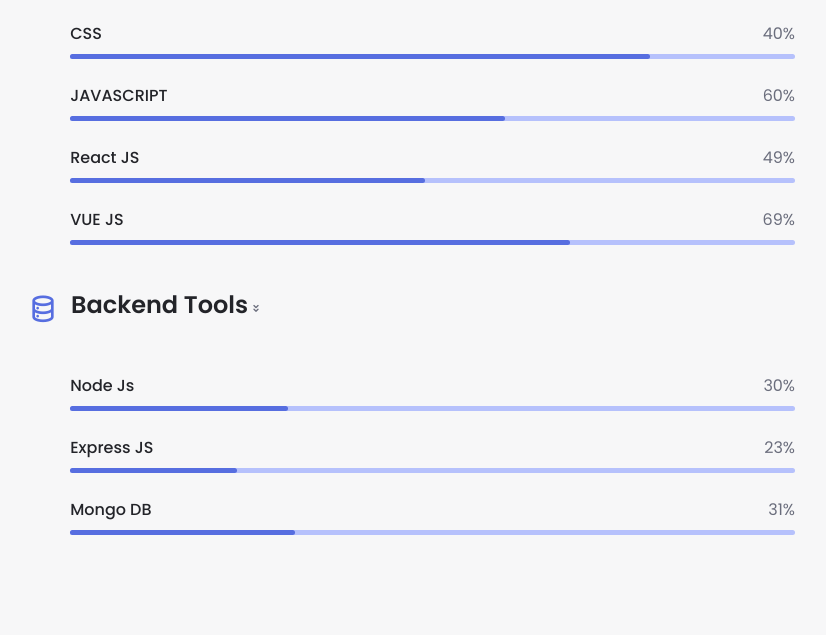
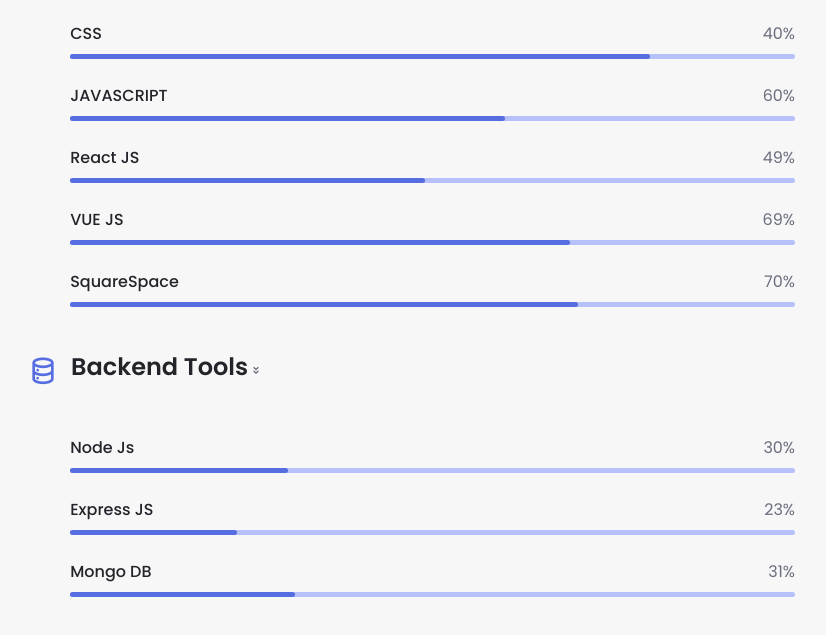
Before and after one commit to DaveOyangorin/portfolio, a plain HTML site: page index.html in a window 1280 px wide. Shown: the part 1430-2065 px from the top of the page, without its empty margins (229-1055 px from the left). Drawn offline with nearby package versions, Linux system fonts and the light colour scheme.

Commit message:
update profile

```diff
--- a/assets/css/styles.css
+++ b/assets/css/styles.css
@@ -445,6 +445,10 @@
     width: 69%;
 }
 
+.skills_squarespace{
+    width: 70%;
+}
+
 .skills_node{
     width: 30%;
 }
--- a/index.html
+++ b/index.html
@@ -196,6 +196,15 @@
                                         <span class="skills_percentage skills_vue"></span>
                                     </div>
                                 </div>
+                                <div class="skills_data">
+                                    <div class="skills_titles">
+                                        <h3 class="skills_name">SquareSpace</h3>
+                                        <span class="skills_number">70%</span>
+                                    </div>
+                                    <div class="skills_bar">
+                                        <span class="skills_percentage skills_squarespace"></span>
+                                    </div>
+                                </div>
                             </div>
                         </div>
                         <!--==================== SKILLS  2====================-->
```
